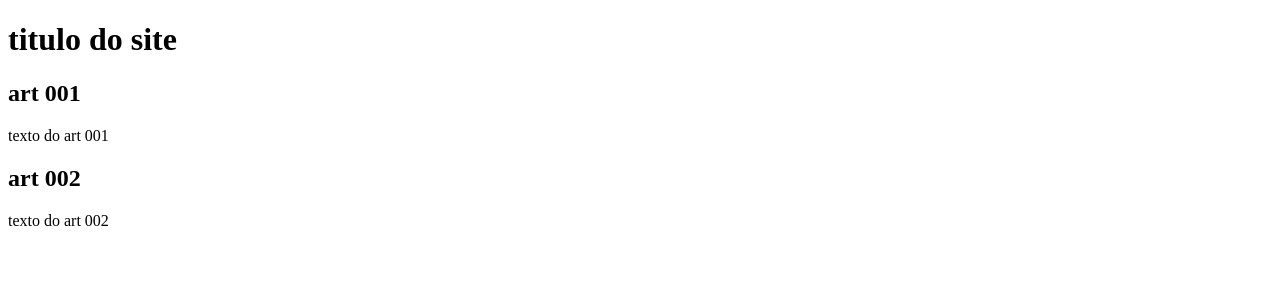
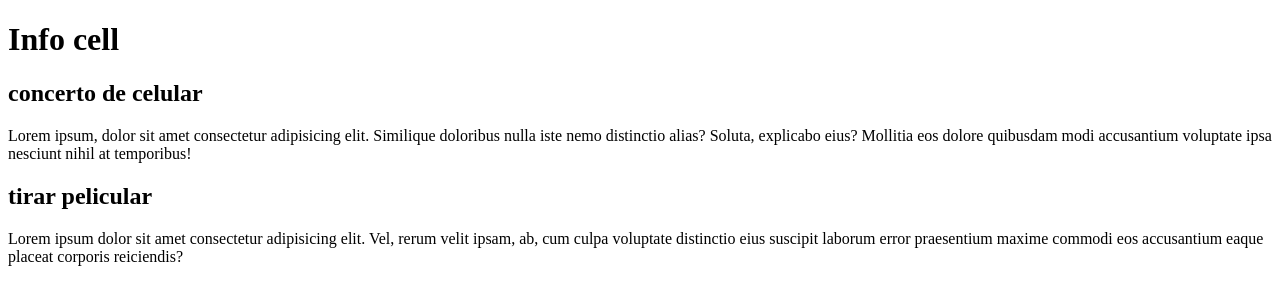
Before and after one commit to gustavoduartee/projeto-site, a plain HTML site: page index.html in a window 1280 px wide. Drawn offline with Linux system fonts and the light colour scheme.

Commit message:
comecando a escrever conteudo

```diff
--- a/index.html
+++ b/index.html
@@ -1,23 +1,31 @@
 <!DOCTYPE html>
 <html lang="pt-br">
+
 <head>
     <meta charset="UTF-8">
     <meta name="viewport" content="width=device-width, initial-scale=1.0">
     <title>titulo do site</title>
 </head>
+
 <body>
     <main>
+
         <head>
-            <h1>titulo do site</h1>
+            <h1>Info cell</h1>
         </head>
         <article>
-            <h2>art 001</h2>
-            <p>texto do art 001</p>
+            <h2>concerto de celular</h2>
+            <p>Lorem ipsum, dolor sit amet consectetur adipisicing elit. Similique doloribus nulla iste nemo distinctio
+                alias? Soluta, explicabo eius? Mollitia eos dolore quibusdam modi accusantium voluptate ipsa nesciunt
+                nihil at temporibus!</p>
         </article>
-         <article>
-            <h2>art 002</h2>
-            <p>texto do art 002</p>
-         </article>
+        <article>
+            <h2>tirar pelicular</h2>
+            <p>Lorem ipsum dolor sit amet consectetur adipisicing elit. Vel, rerum velit ipsam, ab, cum culpa voluptate
+                distinctio eius suscipit laborum error praesentium maxime commodi eos accusantium eaque placeat corporis
+                reiciendis?</p>
+        </article>
     </main>
 </body>
+
 </html>
```
